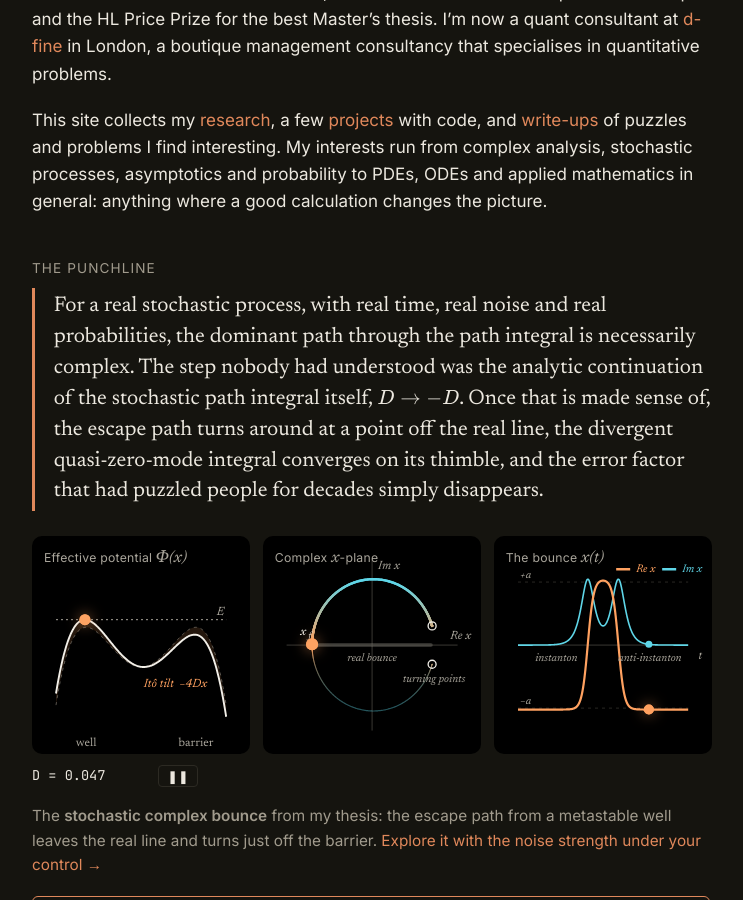
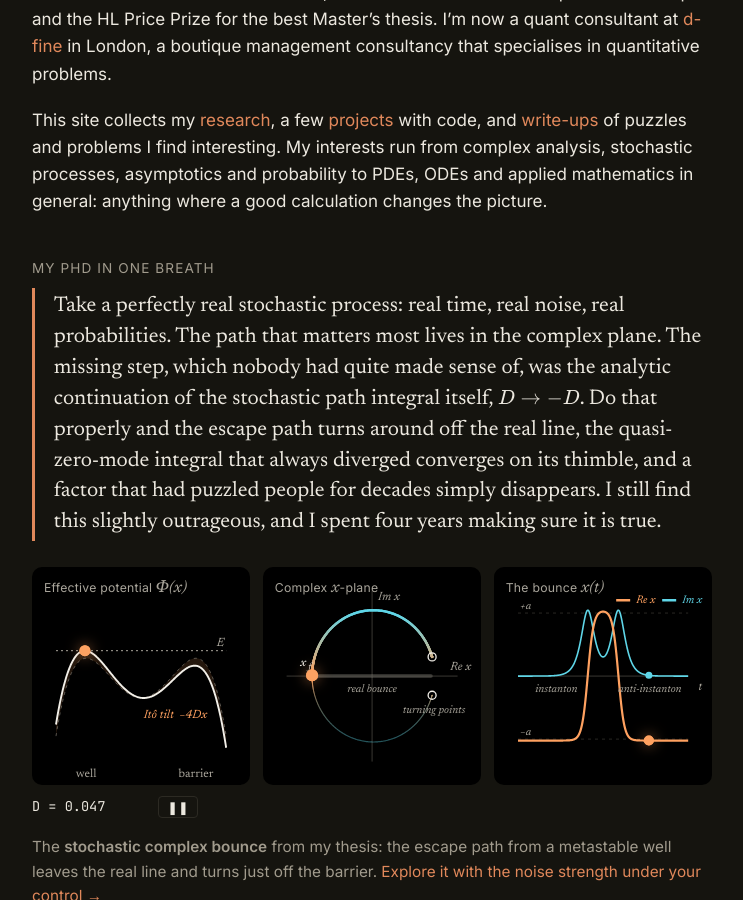
Before and after one commit to VeDAN1999/VeDAN1999.github.io, a Jekyll site: the page built from index.md, in a window 1280 px wide and 900 px high, scrolled down 457 px. Shown: the whole window, without its empty margins (268-1011 px from the left). Built offline with Jekyll 4.4.1, drawn with Linux system fonts in a browser that asks for light colours.

Commit message:
Home: 'My PhD in one breath'
Co-Authored-By: Claude Fable 5.1 <noreply@anthropic.com>
Claude-Session: https://claude.ai/code/session_01DBi7u8qatALvVNf1tupYW2

```diff
--- a/index.md
+++ b/index.md
@@ -13,9 +13,9 @@ I hold a PhD in Applied Mathematics from the University of Leeds (Leeds Doctoral
 
 This site collects my [research](/research/), a few [projects](/projects/) with code, and [write-ups](/writing/) of puzzles and problems I find interesting. My interests run from complex analysis, stochastic processes, asymptotics and probability to PDEs, ODEs and applied mathematics in general: anything where a good calculation changes the picture.
 
-<p class="eyebrow" style="margin-top:2.5rem">The punchline</p>
+<p class="eyebrow" style="margin-top:2.5rem">My PhD in one breath</p>
 
-<blockquote class="epigraph">For a real stochastic process, with real time, real noise and real probabilities, the dominant path through the path integral is necessarily complex. The step nobody had understood was the analytic continuation of the stochastic path integral itself, $D \to -D$. Once that is made sense of, the escape path turns around at a point off the real line, the divergent quasi-zero-mode integral converges on its thimble, and the error factor that had puzzled people for decades simply disappears.</blockquote>
+<blockquote class="epigraph">Take a perfectly real stochastic process: real time, real noise, real probabilities. The path that matters most lives in the complex plane. The missing step, which nobody had quite made sense of, was the analytic continuation of the stochastic path integral itself, $D \to -D$. Do that properly and the escape path turns around off the real line, the quasi-zero-mode integral that always diverged converges on its thimble, and a factor that had puzzled people for decades simply disappears. I still find this slightly outrageous, and I spent four years making sure it is true.</blockquote>
 
 {% include complex-bounce.html id="home" controls="false" %}
 
```
